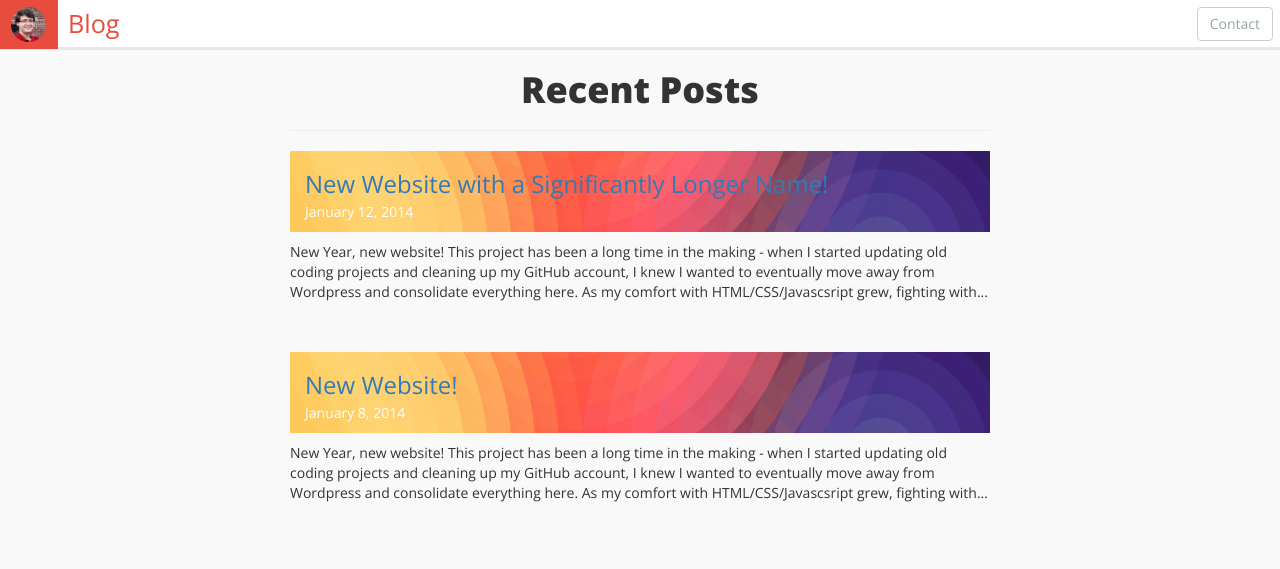
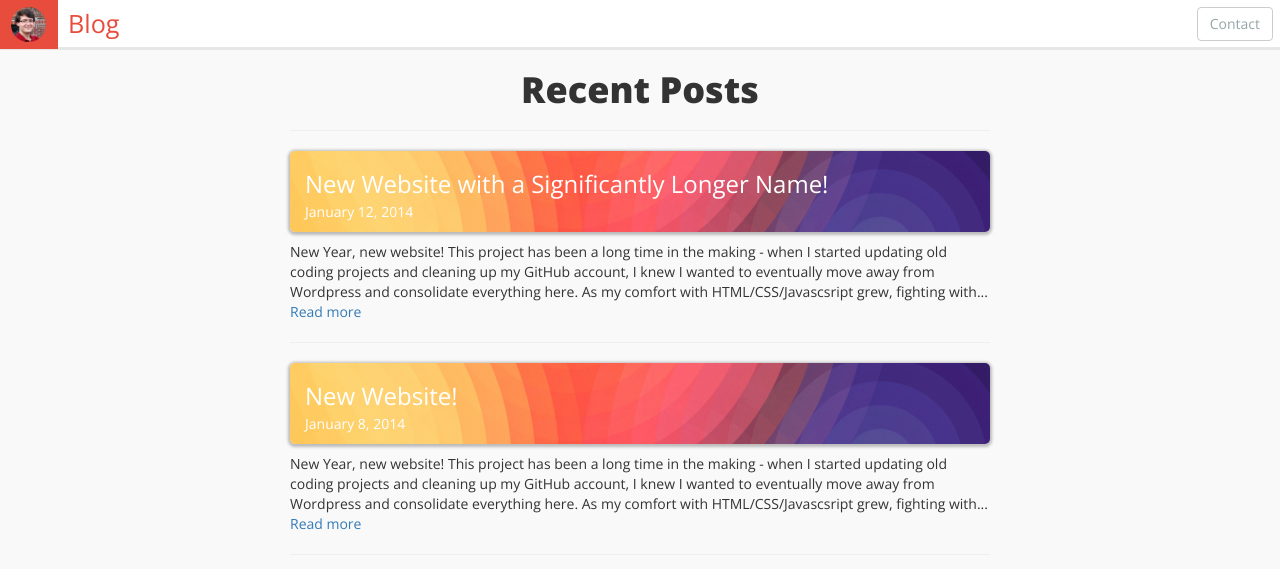
Before and after one commit to brettrowley/brettrowley.github.io, a Jekyll site: the page built from blog/index.html, in a window 1280 px wide. Shown: the top 569 px of the page. Built offline with Jekyll 4.4.1, drawn with Linux system fonts in a browser that asks for light colours.

Commit message:
Jumbotron styles

```diff
--- a/_layouts/post.html
+++ b/_layouts/post.html
@@ -49,6 +49,10 @@ h1, h2, h3, h4, h5, h6{
 	background-color: transparent;
 }
 
+.jumbotron>p{
+	font-size: 0.7em !important;
+}
+
 #to-top{
 	display: block;
 	text-align: center;
--- a/blog/index.html
+++ b/blog/index.html
@@ -9,8 +9,12 @@ title: Blog
   margin: 0 auto;
 }
 
-.post-snip{
-  padding-bottom: 50px;
+.snip-header{
+  display: block;
+  color: white;
+  text-decoration: none;
+  border-radius: 5px;
+  box-shadow: 0px 1px 3px 2px rgba(0,0,0,0.25);
 }
 
 h1{
@@ -35,12 +39,13 @@ h3{
 {% for article in sorted_pages reversed%}
   {% if article.layout == "post" %}
   <div class="post-snip">
-    <div id="snip-header" style="color: white !important; background-image: url('img/{{article.created}}.jpg'); overflow: hidden; background-size: 100%; padding-left: 15px; margin-bottom: 10px">
-    <a href="{{article.url}}"><h3>{{article.headline}}</h3></a>
+    <a href="{{article.url}}" class="snip-header" style="color: white !important; background-image: url('img/{{article.created}}.jpg'); overflow: hidden; background-size: cover; padding:0 15px; margin-bottom: 10px">
+    <h3>{{article.headline}}</h3>
     <span class="date" style="color:">{{article.date}}</span>
-  </div>
-    {{ article.content | strip_html | truncatewords:50}}
+  </a>
+    {{ article.content | strip_html | truncatewords:50}} <a href="#">Read more</a>
           </div>
+          <hr>
   {% endif %}
 {% endfor %}
 </div>
```
